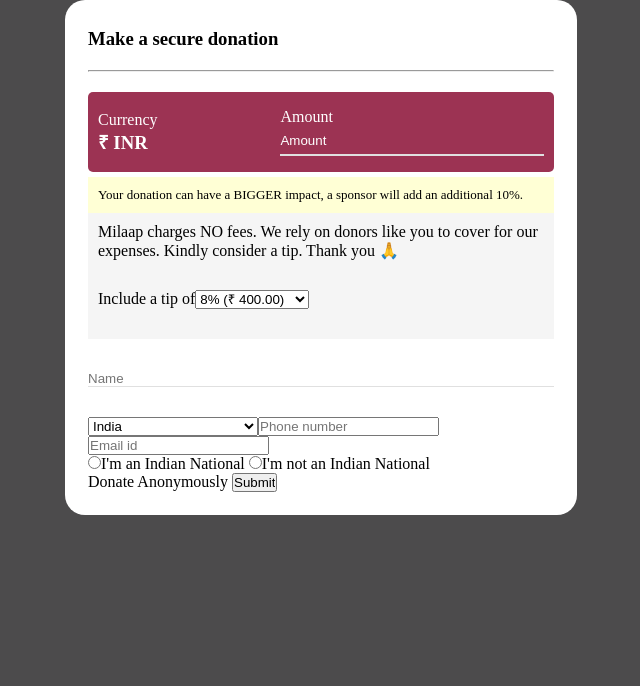
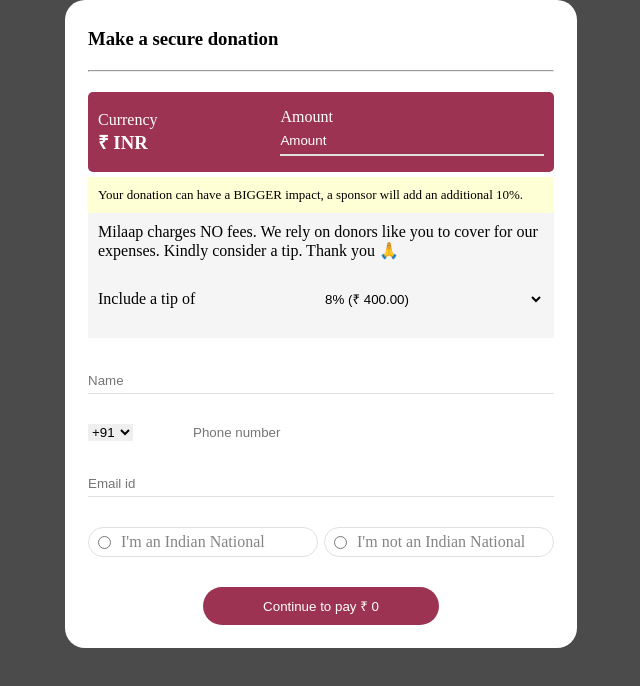
Before and after one commit to akshay-puranik/MilaapClone, a plain HTML site: page donation_form.html in a window 1280 px wide. Shown: the whole page, without its empty margins (319-959 px from the left). Drawn offline with Linux system fonts and the light colour scheme.

Commit message:
form functionality in progress

```diff
--- a/donation_form.html
+++ b/donation_form.html
@@ -8,7 +8,7 @@
   <meta name="description" content="">
   <meta name="viewport" content="width=device-width, initial-scale=1">
   <link rel="stylesheet" href="donation_styling.css">
-  <script src="" async defer></script>
+  <script src="donation_script.js" async defer></script>
 </head>
 
 <body>
@@ -36,7 +36,7 @@
           <p>Milaap charges NO fees. We rely on donors like you to cover for our expenses. Kindly consider a tip. Thank you 🙏</p>
         </div>
         <div id="donation_tip_amount" class="to_be_flexed">
-          <label>Include a tip of</label>
+          <p>Include a tip of</p>
           <select name="donation_tip" id="donation_tip">
             <option value="400">8% (₹ 400.00)</option>
             <option value="500">10% (₹ 500.00)</option>
@@ -46,29 +46,31 @@
         </div>
       </div>
       <input required type="text" id="donor_name" placeholder="Name">
-      <div class="to_be_flexed">
+      <div id="mulinp_div" class="to_be_flexed">
         <select name="donor_country" id="donor_country">
-          <option value="+91">India</option>
+          <option value="+91">+91</option>
           <option value="+1">United States of America</option>
         </select>
         <input required type="tel" name="donor_mobile_number" placeholder="Phone number" id="donor_mobile_number">
       </div>
-      <input required type="donor_email" placeholder="Email id">
+      <input required type="donor_email" placeholder="Email id" id="donor_email">
 
       <div id="donor_nationality">
-        <input required type="radio" id="donor_nationality"><label>I'm an Indian National</label>
-        <input required type="radio" id="donor_nationality"><label>I'm not an Indian National</label>
+        <div>
+          <input required type="radio" id="donor_nationality1" name="donor_nationality"><label for="donor_nationality1">I'm an Indian National</label>
+        </div>
+        <div>
+          <input required type="radio" id="donor_nationality2" name="donor_nationality"><label for="donor_nationality2">I'm not an Indian National</label>
+        </div>
       </div>
-
-      <label>Donate Anonymously</label>
-      <input required type="submit" name="confirm_donation" id="confirm_donation">
+      <div id="submit_container">
+        <input required type="submit" name="confirm_donation" id="confirm_donation" value="Continue to pay ₹ 0">
+      </div>
     </form>
 
   </div>
 </body>
-
 </html>
-
 <script>
 
 </script>
--- /dev/null
+++ b/donation_script.js
@@ -0,0 +1,17 @@
+let form = document.querySelector("#donation_form_complete").addEventListener("submit", () => {
+  event.preventDefault();
+
+  var donor_data = {}
+
+  donor_data.amount = document.querySelector("#donation_amount").value;
+  donor_data.name = document.querySelector("#donor_name").value;
+  donor_data.tip = document.querySelector("#donation_tip").value;
+  donor_data.contact = document.querySelector("#donor_country").value + " " + document.querySelector("#donor_mobile_number").value;
+  donor_data.email = document.querySelector("#donor_email").value;
+
+  console.log(donor_data);
+
+  let amount = +donor_data.amount + +donor_data.tip;
+
+  console.log(amount)
+})
--- a/donation_styling.css
+++ b/donation_styling.css
@@ -79,6 +79,30 @@ body{
   background-color: #f5f5f5;
   margin-bottom: 30px;
 }
+
+#donation_tip_amount p{
+  width: 50%;
+}
+
+#donation_tip_amount select{
+  width: 50%;
+  border: none;
+  background-color: #f5f5f5;
+  outline: none;
+}
+
+#donor_email{
+  width: 100%;
+  padding: 5px 5px 5px 0px;
+  border: none;
+  border-bottom: 1px solid #e0e0e0;
+  margin-bottom: 30px;
+}
+
+/* #mulinp_div{
+  border-bottom: 1px solid;
+} */
+
 #donation_tip_container div:last-child{
   margin-top: 10px;
   padding: 20px 0px;
@@ -90,5 +114,56 @@ body{
   outline: none;
   border-bottom: 1px solid #e0e0e0;
   margin-bottom: 30px;
+  padding: 5px 5px 5px 0px;
+}
+
+#donor_country {
+  border: none;
+  width: 45px;
+  margin-right: 60px;
+  margin-bottom: 30px;
+}
+
+#donor_mobile_number{
+  border: none;
+  margin-bottom: 30px;
 }
 /* #9c3353 */
+
+#donor_nationality{
+  display: flex;
+  width: 100%;
+}
+#donor_nationality div{
+  width: 50%;
+  display: flex;
+  /* justify-content: center; */
+  align-items: center;
+  color: #848484;
+  border: 1px solid #e0e0e0;
+  padding: 5px;
+  border-radius: 50px;
+}
+
+#donor_nationality input{
+  margin-right: 10px;
+  margin-left: 4px;
+}
+
+#donor_nationality div:last-child{
+  margin-left: 6px;
+}
+
+#submit_container{
+  display: flex;
+  justify-content: center;
+  margin-top: 30px;
+}
+
+#submit_container input{
+  padding: 10px 60px;
+  border-radius: 60px;
+  border: none;
+  background-color: #9c3353;
+  color: white;
+}
```
